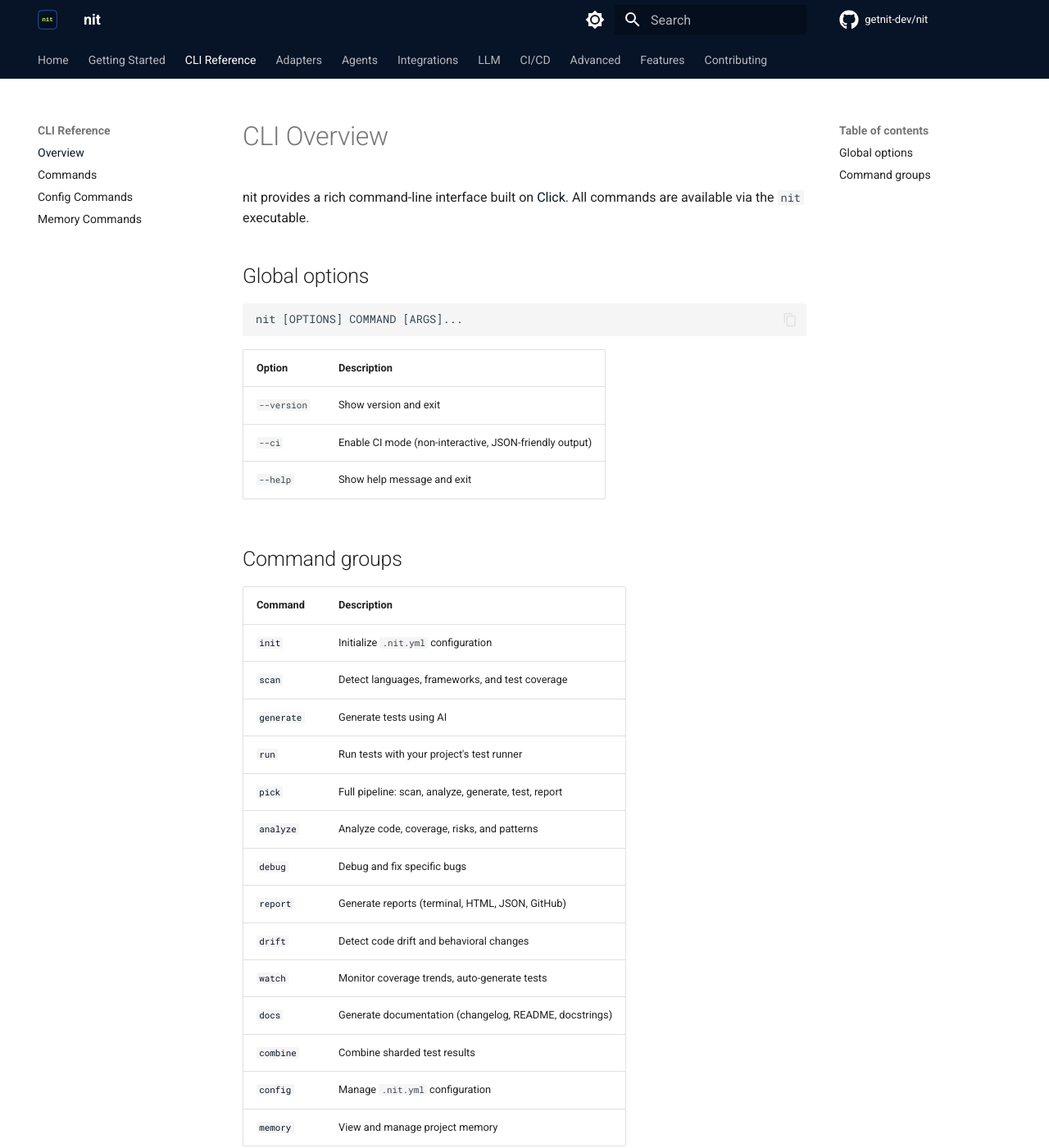
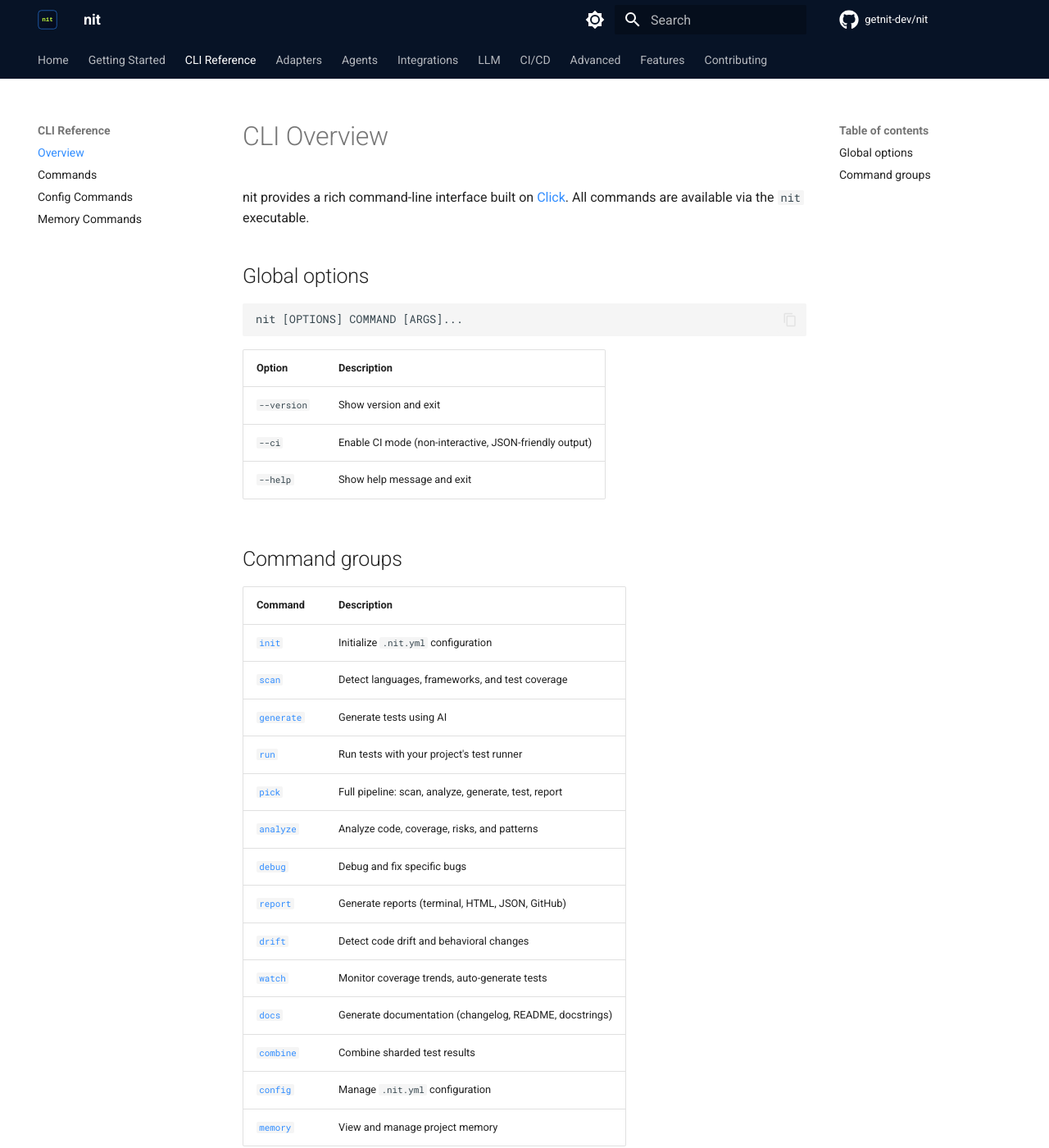
Before and after one commit to getnit-dev/nit, an MkDocs documentation site: the page built from docs/cli/index.md, in a window 1280 px wide and 1400 px high. Shown: the whole window at 82% size. Built offline with MkDocs 1.6.1 and Material for MkDocs 9.7.7, drawn with Linux system fonts in a browser that asks for light colours; comment, search, counter and statistics services are not loaded.

Commit message:
Fix colors in docs

```diff
--- a/docs/stylesheets/extra.css
+++ b/docs/stylesheets/extra.css
@@ -8,6 +8,7 @@
   --md-primary-fg-color--dark: #030912;
   --md-accent-fg-color: #2f8cff;
   --md-accent-fg-color--transparent: rgba(47, 140, 255, 0.1);
+  --md-typeset-a-color: #2f8cff;
 }
 
 /* Dark mode */
@@ -17,4 +18,7 @@
   --md-primary-fg-color--dark: #030912;
   --md-accent-fg-color: #c8ff3d;
   --md-accent-fg-color--transparent: rgba(200, 255, 61, 0.1);
+  --md-typeset-a-color: #c8ff3d;
+  --md-default-fg-color: rgba(255, 255, 255, 0.87);
+  --md-default-fg-color--light: rgba(255, 255, 255, 0.54);
 }
```
